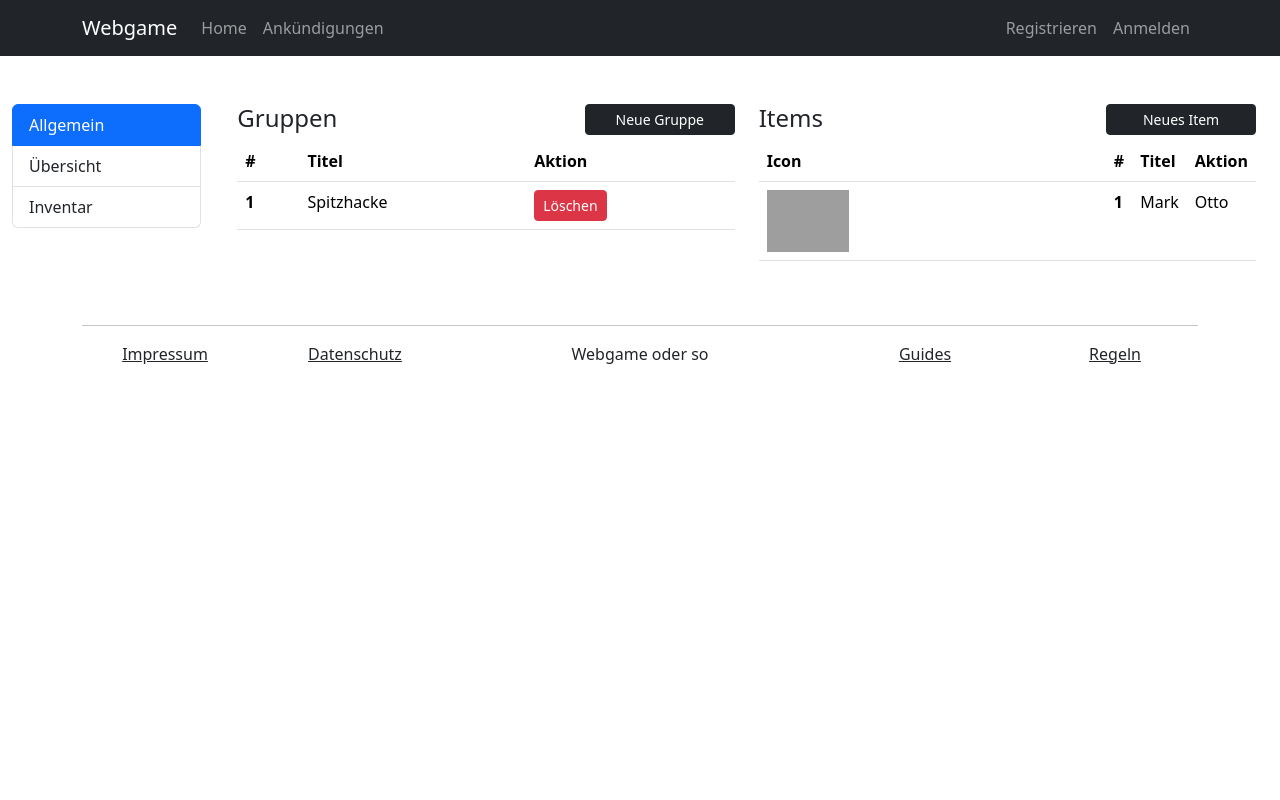
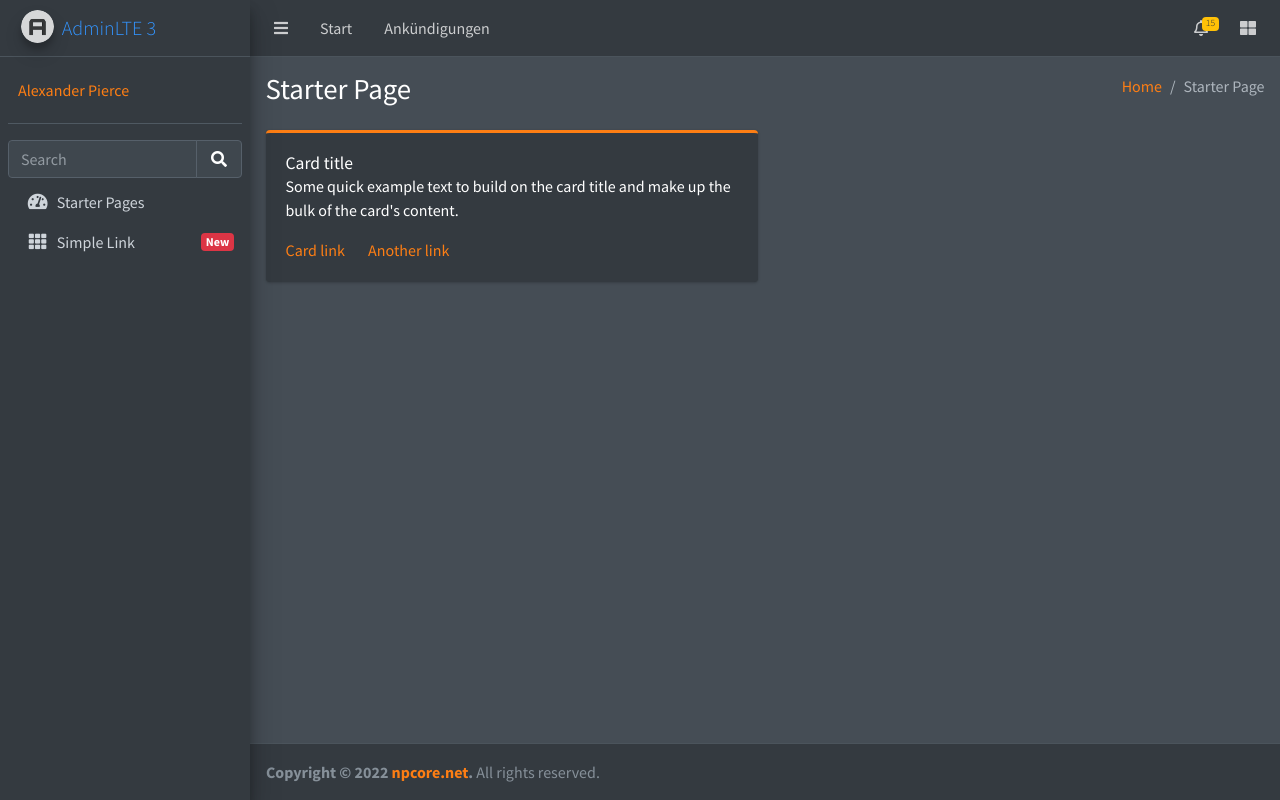
Before and after one commit to npcorenet/webgame, a PHP site: template template/admin/page/items.html.twig in a window 1280 px wide. Run offline with PHP 8.4, Linux system fonts and the light colour scheme; the template is opened without the code that fills it, so the values that code supplies are empty; some libraries are stand-ins or nearby versions; grey boxes are pictures that could not be loaded.

Commit message:
Half-finished AdminLTE 3.2 UI

```diff
--- a/template/base.login.html.twig
+++ b/template/base.login.html.twig
@@ -1,42 +1,72 @@
 <!DOCTYPE html>
-<html>
+<html lang="en">
 <head>
-    {% block head %}
-        <link href="{{ app.request.getBaseURL() }}/css/bootstrap.css" rel="stylesheet"/>
-        <title>{% block title %}{% endblock %} - Webgame</title>
-    {% endblock %}
+    <meta charset="utf-8">
+    <meta name="viewport" content="width=device-width, initial-scale=1">
+    <title>{% block title %}{% endblock %} - Webgame</title>
+
+    <link rel="stylesheet" href="https://fonts.googleapis.com/css?family=Source+Sans+Pro:300,400,400i,700&display=fallback">
+    <link rel="stylesheet" href="{{ app.request.getBaseURL() }}/plugins/fontawesome-free/css/all.min.css">
+    <link rel="stylesheet" href="{{ app.request.getBaseURL() }}/css/adminlte.min.css">
 </head>
-<body>
-
-{% if isLoggedIn %}
+<body class="hold-transition sidebar-mini dark-mode accent-orange">
+<div class="wrapper">
 
     {% include 'element/navigation.login.html.twig' %}
 
-{% else %}
-
-    {% include 'element/navigation.html.twig' %}
-
-{% endif %}
-
-<div class="container-fluid mt-5 mb-5">
-
-    <div class="row">
-
-        <div class="col-md-2">
-            {% include 'element/sidebar.html.twig' %}
+    <div class="content-wrapper">
+        <div class="content-header">
+            <div class="container-fluid">
+                <div class="row mb-2">
+                    <div class="col-sm-6">
+                        <h1 class="m-0">Starter Page</h1>
+                    </div>
+                    <div class="col-sm-6">
+                        <ol class="breadcrumb float-sm-right">
+                            <li class="breadcrumb-item"><a href="#">Home</a></li>
+                            <li class="breadcrumb-item active">Starter Page</li>
+                        </ol>
+                    </div>
+                </div>
+            </div>
         </div>
 
-        <div class="col-md-10">
+        <div class="content">
+            <div class="container-fluid">
+                <div class="row">
+                    <div class="col-lg-6">
+                        <div class="card card-orange card-outline">
+                            <div class="card-body">
+                                <h5 class="card-title">Card title</h5>
 
-            {% block content %}{% endblock %}
+                                <p class="card-text">
+                                    Some quick example text to build on the card title and make up the bulk of the card's
+                                    content.
+                                </p>
+                                <a href="#" class="card-link">Card link</a>
+                                <a href="#" class="card-link">Another link</a>
+                            </div>
+                        </div>
+                    </div>
 
+                </div>
+            </div>
         </div>
+    </div>
 
-    </div>
+    <aside class="control-sidebar control-sidebar-dark">
+        <div class="p-3">
+            <h5>Title</h5>
+            <p>Sidebar content</p>
+        </div>
+    </aside>
+
+    {% include 'element/footer.html.twig' %}
 
 </div>
 
-{% include 'element/footer.html.twig' %}
-
+<script src="{{ app.request.getBaseURL() }}/plugins/jquery/jquery.min.js"></script>
+<script src="{{ app.request.getBaseURL() }}/plugins/bootstrap/js/bootstrap.bundle.min.js"></script>
+<script src="{{ app.request.getBaseURL() }}/js/adminlte.min.js"></script>
 </body>
 </html>
--- a/template/element/footer.html.twig
+++ b/template/element/footer.html.twig
@@ -1,35 +1,6 @@
-<div class="container">
-
-    <hr>
-
-    <div class="row">
-
-        <div class="col-2 text-center">
-
-            <a href="#" class="text-dark">Impressum</a>
-
-        </div>
-        <div class="col-2 text-center">
-
-            <a href="#" class="text-dark">Datenschutz</a>
-
-        </div>
-        <div class="col-4 text-center">
-
-            Webgame oder so
-
-        </div>
-        <div class="col-2 text-center">
-
-            <a href="#" class="text-dark">Guides</a>
-
-        </div>
-        <div class="col-2 text-center">
-
-            <a href="#" class="text-dark">Regeln</a>
-
-        </div>
+<footer class="main-footer">
+    <div class="float-right d-none d-sm-inline">
 
     </div>
-
-</div>
+    <strong>Copyright &copy; 2022 <a href="https://adminlte.io">npcore.net</a>.</strong> All rights reserved.
+</footer>
--- a/template/element/navigation.html.twig
+++ b/template/element/navigation.html.twig
@@ -1,39 +1,32 @@
-<nav class="navbar navbar-expand-lg navbar-dark bg-dark">
+<nav class="main-header navbar navbar-expand-md navbar-dark">
     <div class="container">
-        <a class="navbar-brand" href="#">Webgame</a>
-        <button class="navbar-toggler" type="button" data-bs-toggle="collapse" data-bs-target="#navbarSupportedContent" aria-controls="navbarSupportedContent" aria-expanded="false" aria-label="Toggle navigation">
+        <a href="{{ app.request.getBaseURL() }}/" class="navbar-brand">
+            <img src="{{ app.request.getBaseURL() }}/img/AdminLTELogo.png" alt="AdminLTE Logo" class="brand-image img-circle elevation-3" style="opacity: .8">
+            <span class="brand-text font-weight-light">Webgame</span>
+        </a>
+
+        <button class="navbar-toggler order-1" type="button" data-toggle="collapse" data-target="#navbarCollapse" aria-controls="navbarCollapse" aria-expanded="false" aria-label="Toggle navigation">
             <span class="navbar-toggler-icon"></span>
         </button>
-        <div class="collapse navbar-collapse" id="navbarSupportedContent">
-            <ul class="navbar-nav me-auto mb-2 mb-lg-0">
-                <li class="nav-item">
-                    <a class="nav-link" aria-current="page" href="{{ app.request.getBaseURL() }}/">Home</a>
+
+        <div class="collapse navbar-collapse order-3" id="navbarCollapse">
+            <ul class="navbar-nav">
+                <li class="nav-item d-none d-sm-inline-block">
+                    <a href="{{ app.request.getBaseURL() }}/" class="nav-link">Start</a>
                 </li>
-                <li class="nav-item">
-                    <a class="nav-link" aria-current="page" href="{{ app.request.getBaseURL() }}/">Ankündigungen</a>
+                <li class="nav-item d-none d-sm-inline-block">
+                    <a href="{{ app.request.getBaseURL() }}/" class="nav-link">Ankündigungen</a>
                 </li>
             </ul>
+        </div>
 
-            {% if login_id > 0 %}
-
-                <ul class="navbar-nav ms-auto mb-2 mb-lg-0">
-                    <li class="nav-item">
-                        <a class="nav-link" aria-current="page" href="{{ app.request.getBaseURL() }}/"></a>
-                    </li>
-                </ul>
-
-            {% else %}
-
-                <ul class="navbar-nav ms-auto mb-2 mb-lg-0">
-                    <li class="nav-item">
-                        <a class="nav-link" aria-current="page" href="{{ app.request.getBaseURL() }}/register">Registrieren</a>
-                    </li>
-                    <li class="nav-item">
-                        <a class="nav-link" aria-current="page" href="{{ app.request.getBaseURL() }}/login">Anmelden</a>
-                    </li>
-                </ul>
-
-            {% endif %}
-        </div>
+        <ul class="order-1 order-md-3 navbar-nav navbar-no-expand ml-auto">
+            <li class="nav-item d-none d-sm-inline-block">
+                <a href="{{ app.request.getBaseURL() }}/register" class="btn btn-primary text-white nav-link btn-sm mr-3">Registrieren</a>
+            </li>
+            <li class="nav-item d-none d-sm-inline-block">
+                <a href="{{ app.request.getBaseURL() }}/login" class="btn btn-primary text-white nav-link btn-sm mr-3">Anmelden</a>
+            </li>
+        </ul>
     </div>
 </nav>
--- a/template/element/navigation.login.html.twig
+++ b/template/element/navigation.login.html.twig
@@ -1,31 +1,88 @@
-<nav class="navbar navbar-expand-lg navbar-dark bg-dark">
-    <div class="container">
-        <a class="navbar-brand" href="#">Webgame</a>
-        <button class="navbar-toggler" type="button" data-bs-toggle="collapse" data-bs-target="#navbarSupportedContent" aria-controls="navbarSupportedContent" aria-expanded="false" aria-label="Toggle navigation">
-            <span class="navbar-toggler-icon"></span>
-        </button>
-        <div class="collapse navbar-collapse" id="navbarSupportedContent">
-            <ul class="navbar-nav me-auto mb-2 mb-lg-0">
+<nav class="main-header navbar navbar-expand navbar-dark">
+    <ul class="navbar-nav">
+        <li class="nav-item">
+            <a class="nav-link" data-widget="pushmenu" href="#" role="button"><i class="fas fa-bars"></i></a>
+        </li>
+        <li class="nav-item d-none d-sm-inline-block">
+            <a href="{{ app.request.getBaseURL() }}/" class="nav-link">Start</a>
+        </li>
+        <li class="nav-item d-none d-sm-inline-block">
+            <a href="{{ app.request.getBaseURL() }}/" class="nav-link">Ankündigungen</a>
+        </li>
+    </ul>
+
+    <ul class="navbar-nav ml-auto">
+        <li class="nav-item dropdown">
+            <a class="nav-link" data-toggle="dropdown" href="#">
+                <i class="far fa-bell"></i>
+                <span class="badge badge-warning navbar-badge">15</span>
+            </a>
+            <div class="dropdown-menu dropdown-menu-lg dropdown-menu-right">
+                <span class="dropdown-header"><b>Benachrichtigungen</b></span>
+                <div class="dropdown-divider"></div>
+
+                <small class="text-center text-muted">
+
+                    Keine Benachrichtigungen
+
+                </small>
+
+            </div>
+        </li>
+        <li class="nav-item">
+            <a class="nav-link" data-widget="control-sidebar" data-slide="true" href="#" role="button">
+                <i class="fas fa-th-large"></i>
+            </a>
+        </li>
+    </ul>
+</nav>
+
+<aside class="main-sidebar sidebar-dark-orange elevation-4">
+    <a href="{{ app.request.getBaseURL() }}/" class="brand-link">
+        <img src="{{ app.request.getBaseURL() }}/img/AdminLTELogo.png" alt="AdminLTE Logo" class="brand-image img-circle elevation-3" style="opacity: .8">
+        <span class="brand-text font-weight-light">AdminLTE 3</span>
+    </a>
+
+    <div class="sidebar">
+        <div class="user-panel mt-3 pb-3 mb-3 d-flex">
+            <div class="info">
+                <a href="#" class="d-block">Alexander Pierce</a>
+            </div>
+        </div>
+
+        <div class="form-inline">
+            <div class="input-group" data-widget="sidebar-search">
+                <input class="form-control form-control-sidebar" type="search" placeholder="Search" aria-label="Search">
+                <div class="input-group-append">
+                    <button class="btn btn-sidebar">
+                        <i class="fas fa-search fa-fw"></i>
+                    </button>
+                </div>
+            </div>
+        </div>
+
+        <nav class="mt-2">
+            <ul class="nav nav-pills nav-sidebar nav-flat flex-column" data-widget="treeview" role="menu" data-accordion="false">
                 <li class="nav-item">
-                    <a class="nav-link" aria-current="page" href="{{ app.request.getBaseURL() }}/">Home</a>
+                    <a href="#" class="nav-link">
+                        <i class="nav-icon fas fa-tachometer-alt"></i>
+                        <p>
+                            Starter Pages
+                        </p>
+                    </a>
                 </li>
                 <li class="nav-item">
-                    <a class="nav-link" aria-current="page" href="{{ app.request.getBaseURL() }}/">Ankündigungen</a>
+                    <a href="#" class="nav-link">
+                        <i class="nav-icon fas fa-th"></i>
+                        <p>
+                            Simple Link
+                            <span class="right badge badge-danger">New</span>
+                        </p>
+                    </a>
                 </li>
             </ul>
-            <ul class="navbar-nav ms-auto mb-2 mb-lg-0">
-                <li class="nav-item">
-                    <a class="nav-link text-warning" aria-current="page" href="#">Münzen: {{ coins|default('0') }}</a>
-                </li>
-
-                <li class="nav-item">
-                    <a class="nav-link text-info" aria-current="page" href="#">Diamanten: {{ diamond|default('0') }}</a>
-                </li>
-
-                <li class="nav-item">
-                    <a class="nav-link" aria-current="page" href="{{ app.request.getBaseURL() }}/logout">Abmelden</a>
-                </li>
-            </ul>
-        </div>
+        </nav>
+        <!-- /.sidebar-menu -->
     </div>
-</nav>
+    <!-- /.sidebar -->
+</aside>
--- a/template/element/sidebar.html.twig
+++ /dev/null
@@ -1,23 +0,0 @@
-<div class="list-group">
-    <a class="list-group-item list-group-item-action active">
-        Allgemein
-    </a>
-    <a href="#" class="list-group-item list-group-item-action">Übersicht</a>
-
-    <a href="#" class="list-group-item list-group-item-action">Inventar</a>
-
-</div>
-
-{% if userPermLevel == 1 or userPermLevel == 2 %}
-
-    <div class="list-group mt-3">
-        <a class="list-group-item list-group-item-action active">
-            Admin
-        </a>
-        <a href="#" class="list-group-item list-group-item-action">Dashboard</a>
-
-        <a href="{{ app.request.getBaseURL() }}/admin/items" class="list-group-item list-group-item-action">Items</a>
-
-    </div>
-
-{% endif %}
```
Also changed, not shown: template/base.html.twig (+36 -13 lines).
